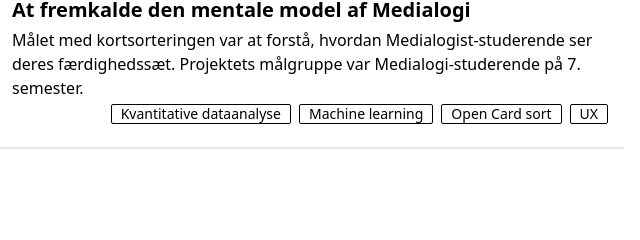
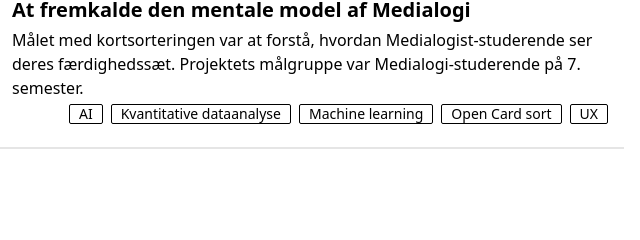
Before and after one commit to SteffenLehmann/Portfolio, an Astro site: page /Portfolio/projekter in a window 1280 px wide. Shown: the part 1237-1477 px from the top of the page, 594-1234 px from the left. Built offline with nearby package versions, Linux system fonts and the light colour scheme; Astro itself is replaced by a stand-in of ours.

Commit message:
Added tags for card sort

```diff
--- a/src/content/projekter/At fremkalde den mentale model af Medialogi.md
+++ b/src/content/projekter/At fremkalde den mentale model af Medialogi.md
@@ -4,7 +4,7 @@ description: "Målet med kortsorteringen var at forstå, hvordan Medialogist-stu
     Projektets målgruppe var Medialogi-studerende på 7. semester."
 pubDate: "Sep 11 2022"
 heroImage: "/Portfolio/post2/plot.png"
-tags: ["Kvantitative dataanalyse","Machine learning", "Open Card sort", "UX"]
+tags: ["AI","Kvantitative dataanalyse","Machine learning", "Open Card sort", "UX"]
 ---
 <!DOCTYPE html>
 <html>
```
